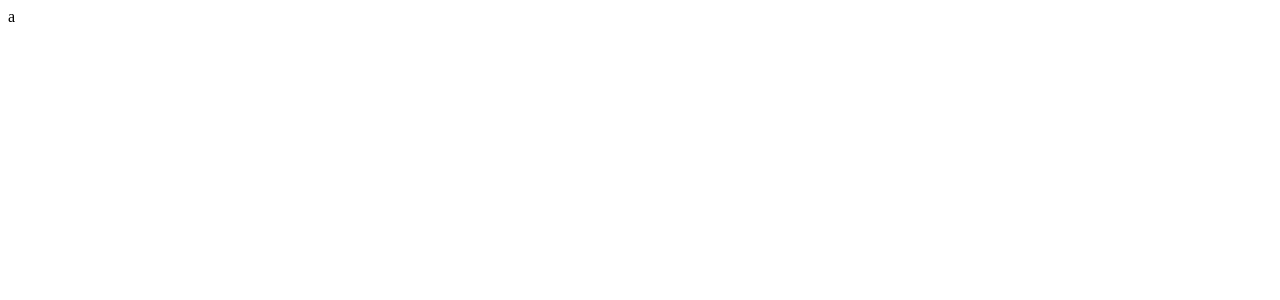
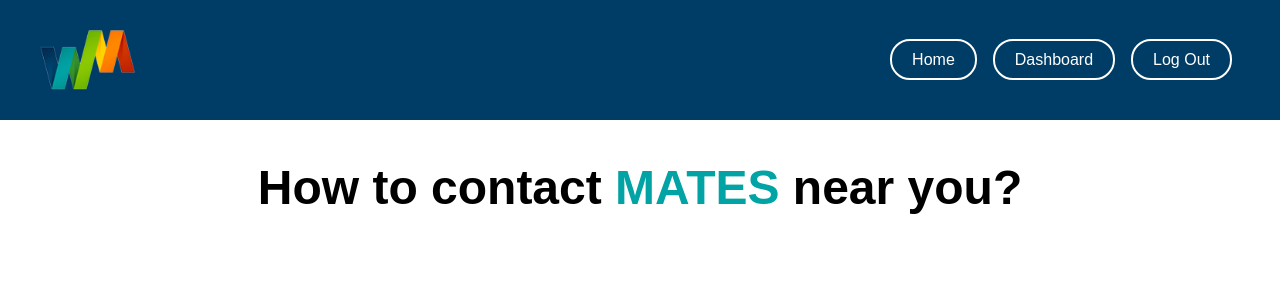
Before and after one commit to JEKO10/Walkmate, a Flask app: page /contact in a window 1280 px wide. Before the commit the part shown is almost empty. Shown: the top 300 px of the page. Run offline with Flask 2, Linux system fonts and the light colour scheme; some libraries are stand-ins or nearby versions.

Commit message:
navbar for contact page finished

```diff
--- /dev/null
+++ b/sass/_contact.scss
@@ -0,0 +1,45 @@
+.contactBody {
+  background-color: #fff;
+  font-family: $primaryFont;
+
+  nav {
+    background-color: #003d66;
+    @include flex(space-between, center);
+    padding: 30px 40px;
+
+    img {
+      height: 60px;
+    }
+
+    ul {
+      @include flex(space-between, center);
+      list-style-type: none;
+
+      a {
+        color: #fff;
+        text-decoration: none;
+        border: 2px solid #fff;
+        border-radius: 20px;
+        padding: 10px 20px;
+        margin: 0 0.5rem;
+        transition: all 500ms linear;
+
+        &:hover {
+          background-color: #fff;
+          color: #003d66;
+        }
+      }
+    }
+  }
+
+  h1 {
+    font-size: 3rem;
+    text-align: center;
+    padding: 40px 0;
+
+    span {
+      color: #01a3a5;
+      text-transform: uppercase;
+    }
+  }
+}
--- a/sass/_dashboard.scss
+++ b/sass/_dashboard.scss
@@ -2,7 +2,7 @@
   background-color: #fff;
   font-family: $primaryFont;
 
-  .dashboardNav {
+  nav {
     background-color: #003d66;
     @include flex(space-between, center);
     padding: 30px 40px;
--- a/sass/main.scss
+++ b/sass/main.scss
@@ -6,6 +6,7 @@
 @import "register";
 @import "login";
 @import "dashboard";
+@import "contact";
 @import "footer";
 
 * {
--- a/static/main.css
+++ b/static/main.css
@@ -372,7 +372,7 @@ header .hero img {
   font-family: "Work Sans", sans-serif;
 }
 
-.dashboardBody .dashboardNav {
+.dashboardBody nav {
   background-color: #003d66;
   display: -webkit-box;
   display: -ms-flexbox;
@@ -386,18 +386,18 @@ header .hero img {
   padding: 30px 40px;
 }
 
-.dashboardBody .dashboardNav img {
+.dashboardBody nav img {
   height: 60px;
 }
 
-.dashboardBody .dashboardNav input {
+.dashboardBody nav input {
   border-radius: 10px;
   padding: 10px 10px 10px 15px;
   border: none;
   outline: none;
 }
 
-.dashboardBody .dashboardNav button {
+.dashboardBody nav button {
   background: none;
   color: #fff;
   text-decoration: none;
@@ -409,12 +409,12 @@ header .hero img {
   cursor: pointer;
 }
 
-.dashboardBody .dashboardNav button:hover {
+.dashboardBody nav button:hover {
   background-color: #fff;
   color: #003d66;
 }
 
-.dashboardBody .dashboardNav a {
+.dashboardBody nav a {
   color: #fff;
   text-decoration: none;
   border: 2px solid #fff;
@@ -424,7 +424,7 @@ header .hero img {
   transition: all 500ms ease;
 }
 
-.dashboardBody .dashboardNav a:hover {
+.dashboardBody nav a:hover {
   background-color: #fff;
   color: #003d66;
 }
@@ -473,6 +473,69 @@ header .hero img {
 
 .dashboardBody footer a {
   text-decoration: none;
+}
+
+.contactBody {
+  background-color: #fff;
+  font-family: "Work Sans", sans-serif;
+}
+
+.contactBody nav {
+  background-color: #003d66;
+  display: -webkit-box;
+  display: -ms-flexbox;
+  display: flex;
+  -webkit-box-pack: justify;
+      -ms-flex-pack: justify;
+          justify-content: space-between;
+  -webkit-box-align: center;
+      -ms-flex-align: center;
+          align-items: center;
+  padding: 30px 40px;
+}
+
+.contactBody nav img {
+  height: 60px;
+}
+
+.contactBody nav ul {
+  display: -webkit-box;
+  display: -ms-flexbox;
+  display: flex;
+  -webkit-box-pack: justify;
+      -ms-flex-pack: justify;
+          justify-content: space-between;
+  -webkit-box-align: center;
+      -ms-flex-align: center;
+          align-items: center;
+  list-style-type: none;
+}
+
+.contactBody nav ul a {
+  color: #fff;
+  text-decoration: none;
+  border: 2px solid #fff;
+  border-radius: 20px;
+  padding: 10px 20px;
+  margin: 0 0.5rem;
+  -webkit-transition: all 500ms linear;
+  transition: all 500ms linear;
+}
+
+.contactBody nav ul a:hover {
+  background-color: #fff;
+  color: #003d66;
+}
+
+.contactBody h1 {
+  font-size: 3rem;
+  text-align: center;
+  padding: 40px 0;
+}
+
+.contactBody h1 span {
+  color: #01a3a5;
+  text-transform: uppercase;
 }
 
 footer {
--- a/templates/contact.html
+++ b/templates/contact.html
@@ -4,9 +4,19 @@
     <meta charset="UTF-8" />
     <meta http-equiv="X-UA-Compatible" content="IE=edge" />
     <meta name="viewport" content="width=device-width, initial-scale=1.0" />
+    <link rel="stylesheet" href="../static/main.css" />
     <title>Walkmate - Contact</title>
   </head>
-  <body>
-    a
+  <body class="contactBody">
+    <nav>
+      <img src="../static/images/logo.png" alt="Logo" />
+      <ul>
+        <li><a href="{{ url_for('index') }}">Home</a></li>
+        <li><a href="{{ url_for('dashboard') }}">Dashboard</a></li>
+        <li><a href="{{ url_for('logout') }}">Log Out</a></li>
+      </ul>
+    </nav>
+    <h1>How to contact <span>mates</span> near you?</h1>
+    <section class="contact"></section>
   </body>
 </html>
--- a/templates/dashboard.html
+++ b/templates/dashboard.html
@@ -15,7 +15,7 @@ block title %} Walkmate - Dashboard {% endblock %} {% block content %}
     <link rel="stylesheet" href="{{url_for('.static', filename='main.css')}}" />
   </head>
   <body class="dashboardBody">
-    <nav class="dashboardNav">
+    <nav>
       <img src="../static/images/logo.png" alt="Logo" />
       <form>
         <input type="text" name="loc" placeholder="Search your location..." />
@@ -103,6 +103,9 @@ block title %} Walkmate - Dashboard {% endblock %} {% block content %}
       <ul>
         <li><a href="{{ url_for('index') }}">Home</a></li>
         <li><a href="{{ url_for('contact') }}">How to contact mates</a></li>
+        <li>
+          <a href="{{ url_for('logout') }}">Log Out</a>
+        </li>
       </ul>
     </footer>
   </body>
```
Also changed, not shown: 1 other file.
